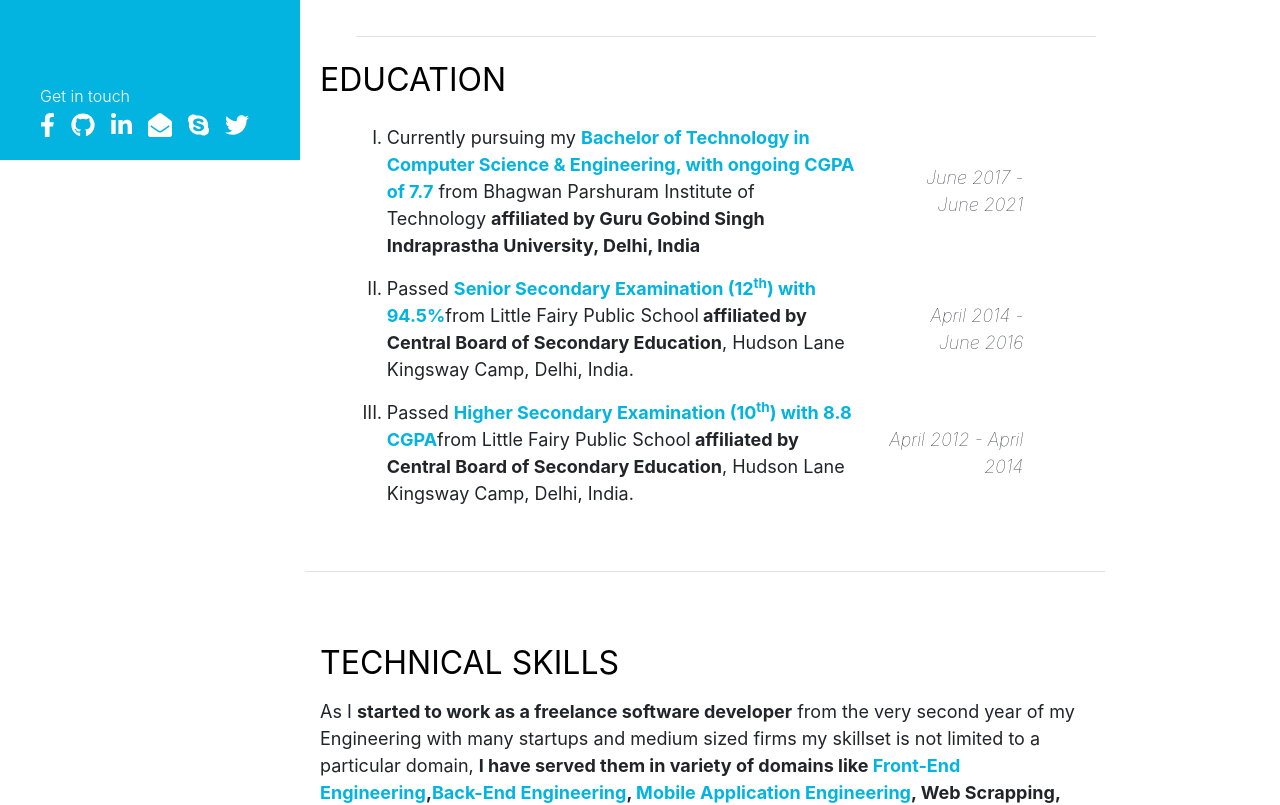
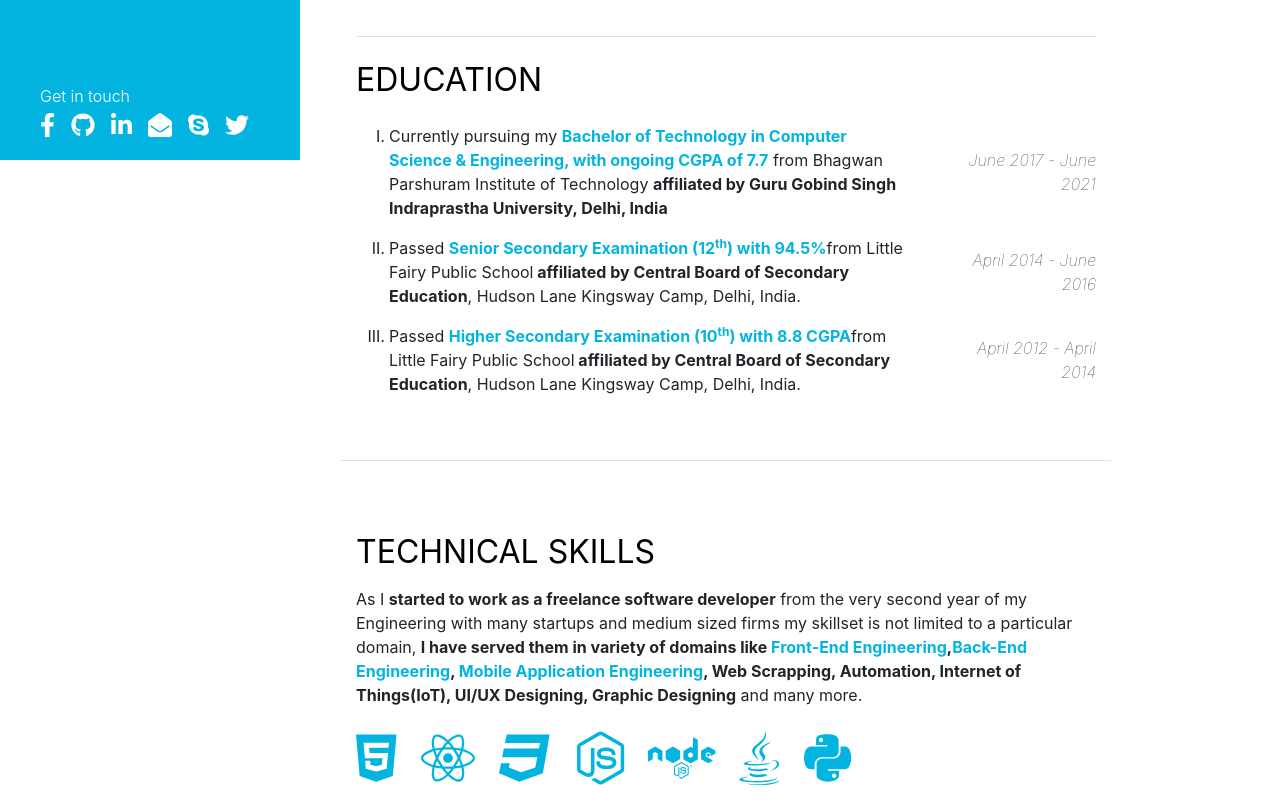
Before and after one commit to prvarshney/my-portfolio, a React (Create React App) app: page / in a window 1280 px wide. Shown: the part 640-1445 px from the top of the page. Built offline with nearby package versions, Linux system fonts and the light colour scheme.

Commit message:
make education section 1366 x 768 compatible

```diff
--- a/src/components/EducationAndSkills.js
+++ b/src/components/EducationAndSkills.js
@@ -1,26 +1,27 @@
 import React, { Component } from 'react';
 import { FontAwesomeIcon } from '@fortawesome/react-fontawesome';
-import { fab, faPython, faHtml5 } from '@fortawesome/free-brands-svg-icons';
+import { fab, faHtml5 } from '@fortawesome/free-brands-svg-icons';
 import { library } from '@fortawesome/fontawesome-svg-core';
-import { faCheckSquare, faCoffee, faGraduationCap, faCode, faRobot, faDatabase } from '@fortawesome/free-solid-svg-icons'
+import { faCheckSquare, faCoffee } from '@fortawesome/free-solid-svg-icons'
 
 library.add(fab, faCheckSquare, faCoffee)
 
 export class EducationAndSkills extends Component {
     render() {
-        return (<div>
+        return (<div style={{ paddingLeft: (window.innerWidth < 1920) ? "36px" : "0" }}>
             {/* EDUCATION SECTION */}
             <h2 style={{ color: "#000", fontWeight: "400" }} className="mt-4">EDUCATION</h2>
             <div className="row ">
-                <div className="col-10 mt-3  pb-5 border-bottom mb-5" style={{ fontSize: "18px" }}>
+                <div className="col-10 mt-3  pb-5 border-bottom mb-5" style={{ fontSize: (window.innerWidth < 1920) ? "16px" : "18px" }}>
                     <div className="row" style={{ display: "flex", alignItems: "center" }}>
-                        <div className="col-1 text-center invisible"></div>
-                        <ul style={{ listStyleType: "upper-roman" }} className="col-10">
+                        <ul style={{ listStyleType: "upper-roman" }} className="col-12 pl-5">
                             <li>
                                 <div className="row" style={{ display: "flex", alignItems: "center" }}>
                                     <div className="col-9">
-                                        Currently pursuing my <strong style={{ color: "#04B4E0" }}>Bachelor of Technology in Computer Science & Engineering,
-                                        with ongoing CGPA of 7.7</strong> from Bhagwan Parshuram Institute of Technology <strong>affiliated by Guru Gobind
+                                        Currently pursuing my <strong style={{ color: "#04B4E0" }}>
+                                        Bachelor of Technology in Computer Science & Engineering,
+                                        with ongoing CGPA of 7.7</strong> from Bhagwan Parshuram
+                                        Institute of Technology <strong>affiliated by Guru Gobind
                                         Singh Indraprastha University, Delhi, India</strong>
                                     </div>
                                     <div className="col-3 text-right font-weight-lighter"><i>June 2017 - June 2021</i></div>
@@ -53,19 +54,18 @@ export class EducationAndSkills extends Component {
             {/* TECHNICAL SKILL SECTION START */}
             <h2 style={{ color: "#000", fontWeight: "400" }} className="mt-4">TECHNICAL SKILLS</h2>
             <div className="row mt-3" >
-                <div className="col-10 border-bottom pb-4" style={{ fontSize: "18px" }}>
+                <div className="col-10 border-bottom pb-4" style={{ fontSize: (window.innerWidth < 1920) ? "16px" : "18px" }}>
                     As I <strong>started to work as a freelance software developer</strong> from the very second year of my Engineering
                     with many startups and medium sized firms my skillset is not limited to a particular domain, <strong>
                     I have served them in variety of domains like <span style={{ color: "#04B4E0" }}>Front-End Engineering</span>,
                     <span style={{ color: "#04B4E0" }}>Back-End Engineering</span>, <span style={{ color: "#04B4E0" }}>Mobile Application Engineering</span>,
                     Web Scrapping, Automation, Internet of Things(IoT), UI/UX Designing, Graphic Designing</strong> and many more.
-                    <div className="my-4" style={{ color: "#04B4E0", fontSize: "64px", display: "flex", alignItems: "center" }}>
+                    <div className="my-4" style={{ color: "#04B4E0", fontSize: (window.innerWidth < 1920) ? "54px" : "64px", display: "flex", alignItems: "center" }}>
                         <FontAwesomeIcon icon={faHtml5} />
                         <FontAwesomeIcon icon={["fab", "react"]} className="ml-4" />
                         <FontAwesomeIcon icon={["fab", "css3"]} className="ml-4" />
                         <FontAwesomeIcon icon={["fab", "node-js"]} className="ml-4" />
                         <FontAwesomeIcon icon={["fab", "node"]} className="ml-4" />
-
                         <FontAwesomeIcon icon={["fab", "java"]} className="ml-4" />
                         <FontAwesomeIcon icon={["fab", "python"]} className="ml-4" />
                     </div>
```
